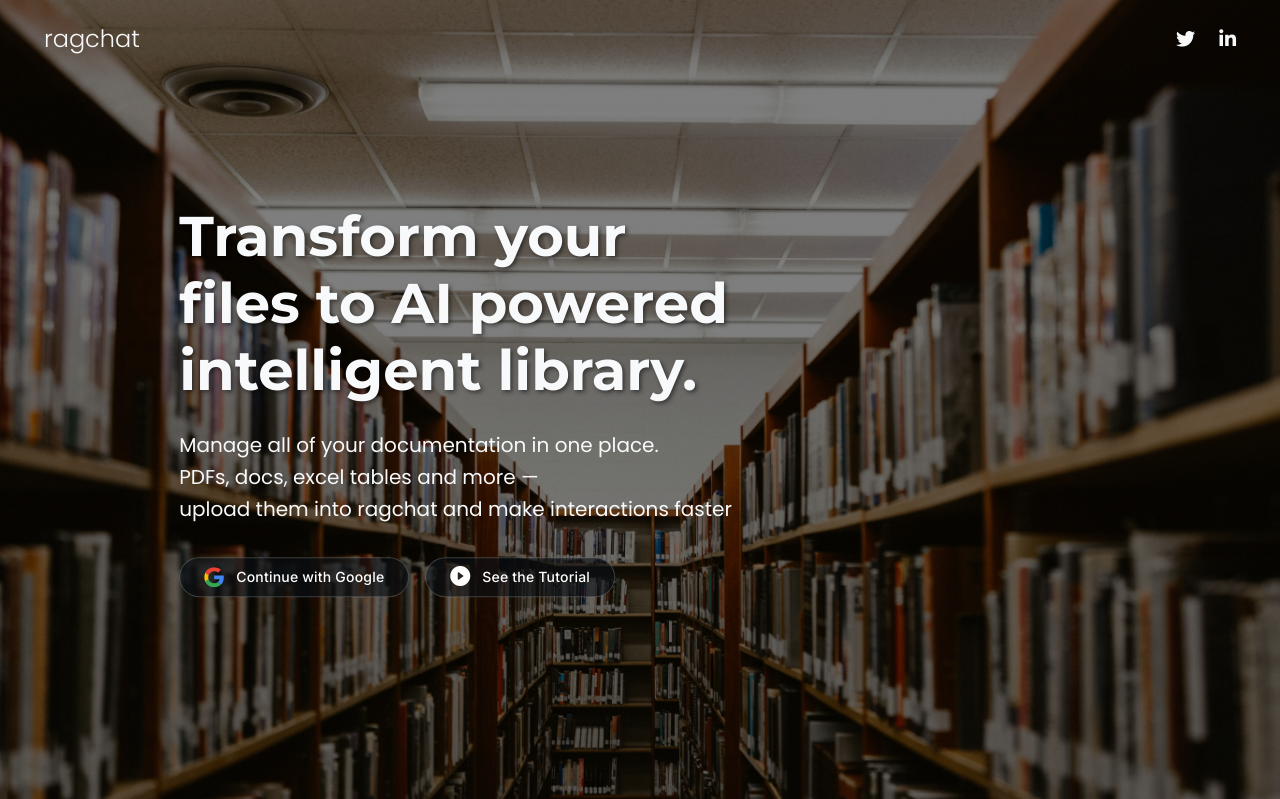
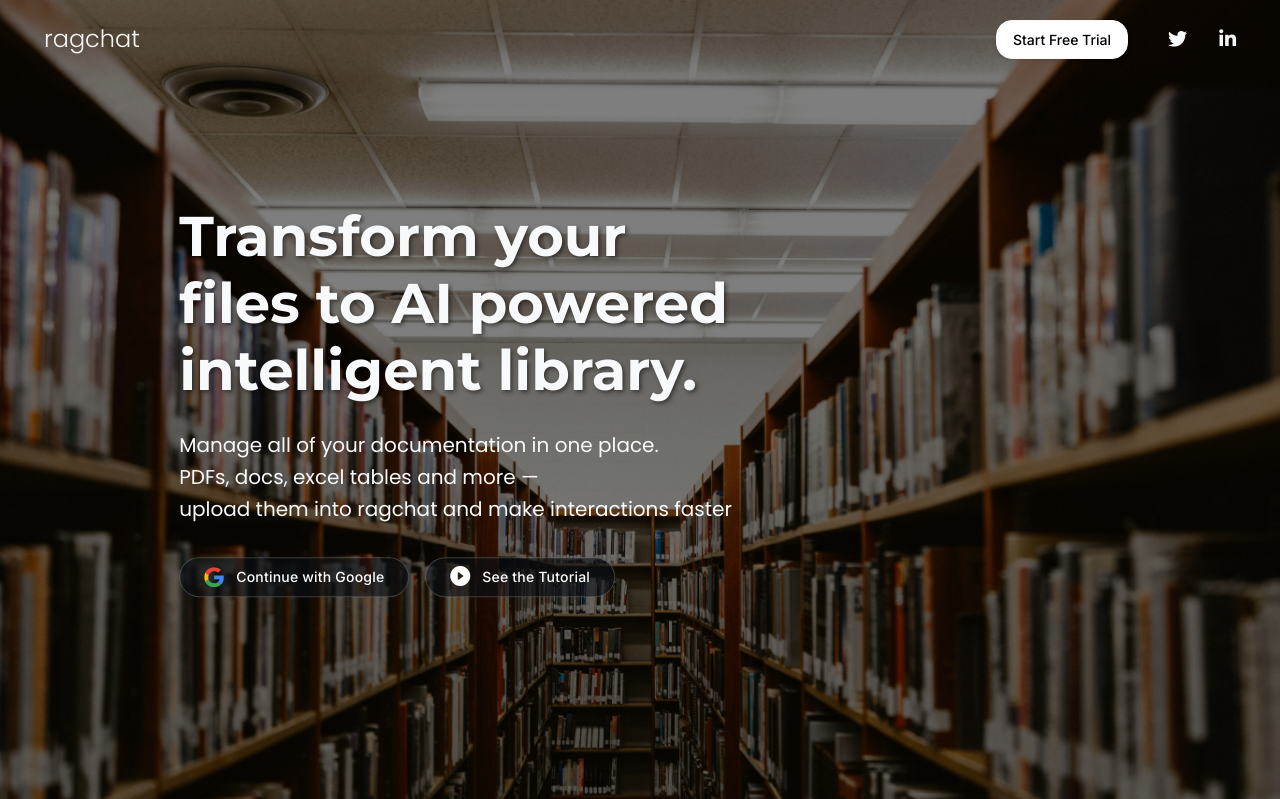
Before and after one commit to rahmansahinler1/ragchat, a FastAPI app: page / in a window 1280 px wide. Shown: the top 799 px of the page. Run offline with FastAPI, Linux system fonts and the light colour scheme; some libraries are stand-ins or nearby versions.

Commit message:
feat: start free trial

```diff
--- a/static/css/landing.css
+++ b/static/css/landing.css
@@ -122,6 +122,26 @@ html::-webkit-scrollbar {
 .social-link.linkedin:hover {
     background-color: #e9ecef;
 }
+
+.start-free-trial-btn {
+    font-family: 'Inter', sans-serif;
+    font-weight: 500; /* Thinner font weight */
+    font-size: 14px;
+    line-height: 1.5;
+    color: #000;
+    background-color: #fff;
+    padding: 8px 16px;
+    border-radius: 16px; /* More rounded corners */
+    text-decoration: none;
+    transition: all 0.3s ease;
+    box-shadow: 0 2px 4px rgba(0,0,0,0.1);
+  }
+
+  .start-free-trial-btn:hover {
+    background-color: #f0f0f0;
+    transform: translateY(-2px);
+    box-shadow: 0 4px 6px rgba(0,0,0,0.15);
+  }
 
 /* Hero Content */
 .hero-content {
--- a/static/js/landing.js
+++ b/static/js/landing.js
@@ -37,7 +37,11 @@ document.addEventListener('DOMContentLoaded', function() {
     }
 
     function smoothScrollTo(element, duration = 300) {
-        if (!isLargeScreen() || isTablet()) return;
+        if (!isLargeScreen() || isTablet()) {
+            // For mobile and tablet, use standard scroll
+            element.scrollIntoView({ behavior: 'smooth' });
+            return;
+        }
 
         const targetPosition = element.offsetTop;
         const startPosition = window.pageYOffset;
@@ -63,6 +67,28 @@ document.addEventListener('DOMContentLoaded', function() {
         }
 
         requestAnimationFrame(animation);
+    }
+
+    // Function to show tutorial (add this new function)
+    function showTutorial() {
+        const demoSection = document.getElementById('demo');
+
+        if (demoSection) {
+            // Find the index of the demo section
+            const demoSectionIndex = Array.from(sections).indexOf(demoSection);
+
+            // Update current section for smooth scrolling behavior
+            currentSection = demoSectionIndex;
+
+            // Scroll to demo section
+            smoothScrollTo(demoSection);
+        }
+    }
+
+    // Add event listener for the tutorial button
+    const tutorialButton = document.querySelector('button[onclick="showTutorial()"]');
+    if (tutorialButton) {
+        tutorialButton.addEventListener('click', showTutorial);
     }
 
     window.addEventListener('wheel', function(e) {
@@ -158,3 +184,13 @@ document.addEventListener('DOMContentLoaded', function() {
     updateScrollBehavior();
     window.addEventListener('resize', updateScrollBehavior);
 });
+
+// Remove the inline onclick attribute from the HTML and handle Google Sign In
+function handleGoogleSignIn() {
+    window.location.href = '/auth/google/login';
+}
+
+const startFreeTrialButton = document.querySelector('.start-free-trial-btn');
+    if (startFreeTrialButton) {
+        startFreeTrialButton.addEventListener('click', handleGoogleSignIn);
+    }
--- a/templates/landing.html
+++ b/templates/landing.html
@@ -44,8 +44,9 @@
             <a href="#" class="navbar-brand logo-text">ragchat</a>
 
             <!-- Navigation links aligned to the right -->
-            <div class="nav-links">
-                <a href="https://twitter.com/ragchat_ai" class="social-link-nav twitter" target="_blank">
+            <div class="nav-links d-flex align-items-center">
+                <a href="#" class="btn btn-light me-3 start-free-trial-btn">Start Free Trial</a>
+                <a href="https://twitter.com/ragchat_ai" class="social-link-nav twitter me-2" target="_blank">
                     <i class="fab fa-twitter"></i>
                 </a>
                 <a href="https://www.linkedin.com/company/ragchat/" class="social-link-nav linkedin" target="_blank">
@@ -177,7 +178,6 @@
 
                     <div class="row justify-content-center">
                         <div class="col-12">
-
                                 <!-- Demo Embed -->
                                 <div class="demo-container">
                                     <div style="position: relative; box-sizing: content-box; max-height: 80vh; max-height: 80svh; width: 100%; aspect-ratio: 1.9929922915206728; padding: 40px 0 40px 0;"><iframe src="https://app.supademo.com/embed/cm4hpwkq3012827exo1j783sw?embed_v=2" loading="lazy" title="Ragchat Demo" allow="clipboard-write" frameborder="0" webkitallowfullscreen="true" mozallowfullscreen="true" allowfullscreen style="position: absolute; top: 0; left: 0; width: 100%; height: 100%;"></iframe></div>
```
